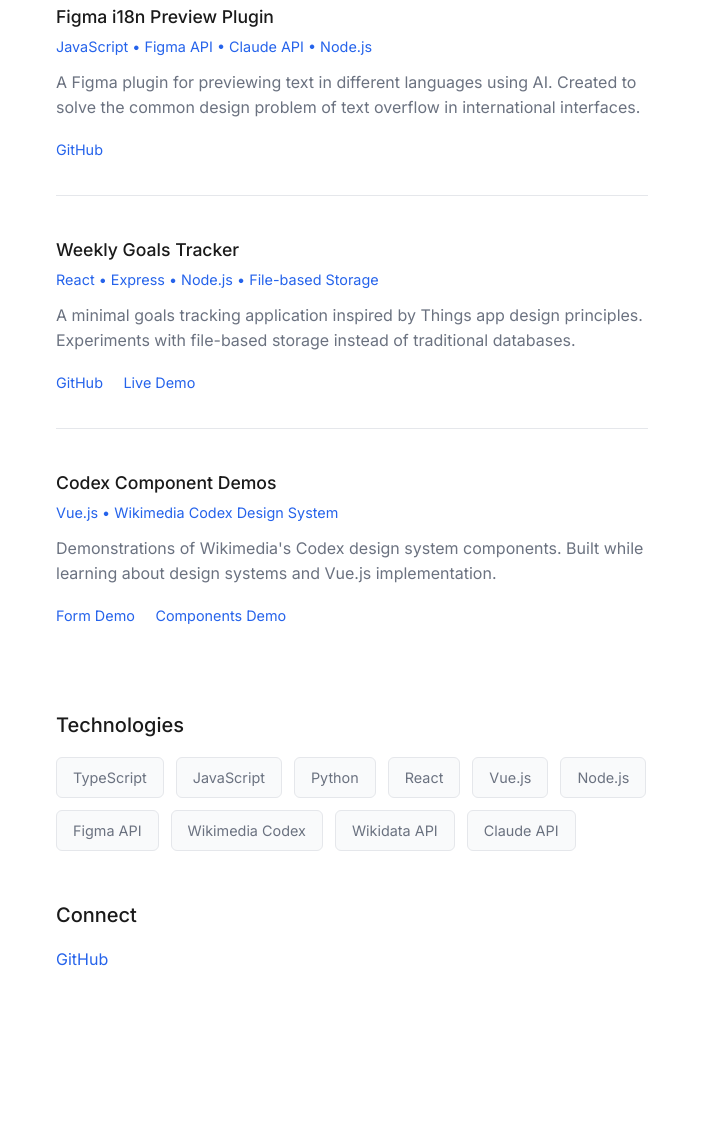
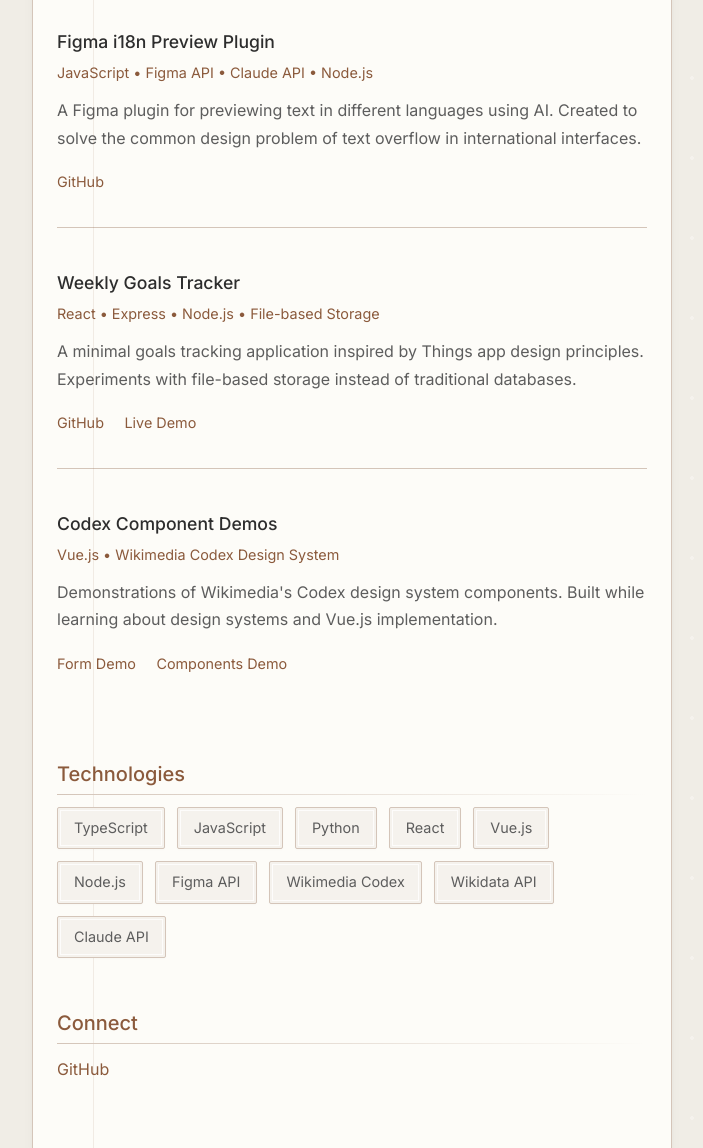
Before and after one commit to Sudhanshugtm/portfolio, a plain HTML site: page index.html in a window 1280 px wide. Shown: the part 692-1840 px from the top of the page, without its empty margins (288-991 px from the left). Before the commit the page ends 1728 px from the top, so only its background shows below. Drawn offline with Linux system fonts and the light colour scheme.

Commit message:
Add paper-like aesthetic with warm colors and subtle textures

```diff
--- a/style.css
+++ b/style.css
@@ -2,12 +2,13 @@
 /* ABOUTME: Uses Inter font family and a simple color palette for readability */
 
 :root {
-    --text-primary: #1a1a1a;
-    --text-secondary: #6b7280;
-    --text-accent: #2563eb;
-    --border-light: #e5e7eb;
-    --background: #ffffff;
-    --background-light: #f9fafb;
+    --text-primary: #2d2d2d;
+    --text-secondary: #5d5d5d;
+    --text-accent: #8b5a3c;
+    --border-light: #d4c5b9;
+    --background: #fdfcf8;
+    --background-light: #f5f2ed;
+    --paper-shadow: 0 4px 12px rgba(0, 0, 0, 0.03), 0 2px 4px rgba(0, 0, 0, 0.02);
 }
 
 * {
@@ -18,15 +19,45 @@
 
 body {
     font-family: 'Inter', -apple-system, BlinkMacSystemFont, sans-serif;
-    line-height: 1.6;
+    line-height: 1.7;
     color: var(--text-primary);
-    background-color: var(--background);
+    background-color: #f0ede6;
+    background-image:
+        radial-gradient(circle at 20px 50px, #f5f2ed 2px, transparent 2px),
+        radial-gradient(circle at 40px 80px, rgba(139, 90, 60, 0.03) 1px, transparent 1px);
+    background-size: 80px 80px;
+    min-height: 100vh;
 }
 
 .container {
     max-width: 640px;
     margin: 0 auto;
     padding: 4rem 1.5rem;
+    background-color: var(--background);
+    box-shadow: var(--paper-shadow);
+    border: 1px solid var(--border-light);
+    border-radius: 0;
+    position: relative;
+}
+
+.container::before {
+    content: '';
+    position: absolute;
+    top: 0;
+    left: 60px;
+    bottom: 0;
+    width: 1px;
+    background-color: rgba(139, 90, 60, 0.1);
+}
+
+.container::after {
+    content: '';
+    position: absolute;
+    top: 0;
+    left: 0;
+    right: 0;
+    height: 40px;
+    background: linear-gradient(to right, transparent 0px, rgba(139, 90, 60, 0.05) 40px, rgba(139, 90, 60, 0.05) 60px, transparent 61px);
 }
 
 /* Typography */
@@ -34,6 +65,8 @@ h1 {
     font-size: 2rem;
     font-weight: 600;
     margin-bottom: 0.5rem;
+    position: relative;
+    text-shadow: 0 1px 1px rgba(0, 0, 0, 0.03);
 }
 
 h2 {
@@ -41,12 +74,25 @@ h2 {
     font-weight: 500;
     margin-bottom: 1rem;
     margin-top: 3rem;
+    color: var(--text-accent);
+    position: relative;
+}
+
+h2::after {
+    content: '';
+    position: absolute;
+    bottom: -4px;
+    left: 0;
+    right: 0;
+    height: 1px;
+    background: linear-gradient(to right, var(--border-light), transparent);
 }
 
 h3 {
     font-size: 1.1rem;
     font-weight: 500;
     margin-bottom: 0.25rem;
+    color: var(--text-primary);
 }
 
 p {
@@ -115,10 +161,23 @@ p {
 .tech-grid span {
     background-color: var(--background-light);
     padding: 0.5rem 1rem;
-    border-radius: 6px;
+    border-radius: 2px;
     font-size: 0.9rem;
     color: var(--text-secondary);
     border: 1px solid var(--border-light);
+    box-shadow: 0 1px 2px rgba(0, 0, 0, 0.02);
+    position: relative;
+}
+
+.tech-grid span::before {
+    content: '';
+    position: absolute;
+    top: 2px;
+    left: 2px;
+    right: 2px;
+    bottom: 2px;
+    border: 1px solid rgba(255, 255, 255, 0.8);
+    pointer-events: none;
 }
 
 /* Contact */
@@ -135,8 +194,21 @@ p {
 
 /* Responsive */
 @media (max-width: 640px) {
+    body {
+        background-size: 60px 60px;
+    }
+
     .container {
         padding: 2rem 1rem;
+        margin: 1rem;
+    }
+
+    .container::before {
+        left: 40px;
+    }
+
+    .container::after {
+        background: linear-gradient(to right, transparent 0px, rgba(139, 90, 60, 0.05) 30px, rgba(139, 90, 60, 0.05) 40px, transparent 41px);
     }
 
     h1 {
```
